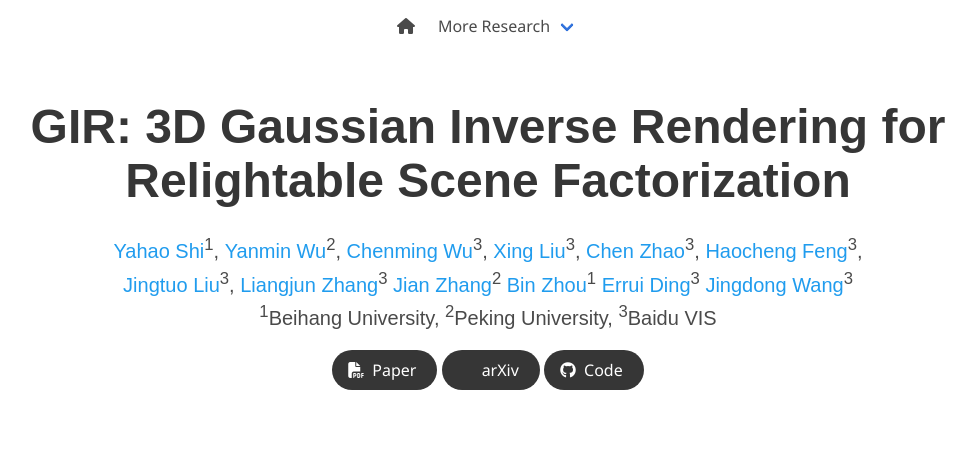
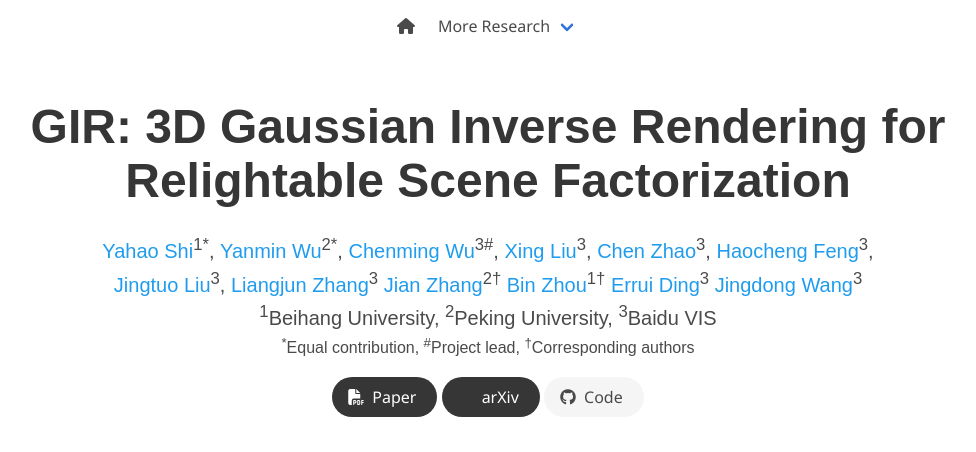
Before and after one commit to ai-fashion/ai-fashion.github.io, a plain HTML site: page index.html in a window 1280 px wide. Shown: the top 452 px of the page, without its empty margins (152-1128 px from the left). Drawn offline with nearby package versions, Linux system fonts and the light colour scheme; some packages are replaced by stand-ins of ours; grey boxes are pictures that could not be loaded; some icons are missing; a web font is replaced by a local one.

Commit message:
Update index.html

```diff
--- a/index.html
+++ b/index.html
@@ -70,7 +70,7 @@
           More Research
         </a>
         <div class="navbar-dropdown">
-          <a class="navbar-item" href="https://hd-  fusion.github.io">
+          <a class="navbar-item" href="https://hd-fusion.github.io">
             HDFusion
           </a>
           <!-- <a class="navbar-item" href="https://nerfies.github.io">
@@ -98,11 +98,11 @@
           <h1 class="title is-1 publication-title">GIR: 3D Gaussian Inverse Rendering for Relightable Scene Factorization</h1>
           <div class="is-size-5 publication-authors">
             <span class="author-block">
-              <a href="https://scholar.google.com/citations?user=-VJZrUkAAAAJ&hl=en">Yahao Shi</a><sup>1</sup>,</span>
+              <a href="https://scholar.google.com/citations?user=-VJZrUkAAAAJ&hl=en">Yahao Shi</a><sup>1*</sup>,</span>
             <span class="author-block">
-              <a href="https://yanmin-wu.github.io/">Yanmin Wu</a><sup>2</sup>,</span>
+              <a href="https://scholar.google.com/citations?user=11sQNWwAAAAJ&hl=en&oi=ao">Yanmin Wu</a><sup>2*</sup>,</span>
             <span class="author-block">
-              <a href="https://scholar.google.com/citations?user=eOkkQWUAAAAJ&hl=en&oi=ao">Chenming Wu</a><sup>3</sup>,
+              <a href="https://scholar.google.com/citations?user=eOkkQWUAAAAJ&hl=en&oi=ao">Chenming Wu</a><sup>3#</sup>,
             </span>
             <span class="author-block">
               <a href="https://scholar.google.com/citations?user=bdVU63IAAAAJ&hl=en">Xing Liu</a><sup>3</sup>,
@@ -121,10 +121,10 @@
               <a href="https://www.cs.unc.edu/~zlj/">Liangjun Zhang</a><sup>3</sup>
             </span>
             <span class="author-block">
-              <a href="https://jianzhang.tech/">Jian Zhang</a><sup>2</sup>
+              <a href="https://jianzhang.tech/">Jian Zhang</a><sup>2†</sup>
             </span>
             <span class="author-block">
-              <a href="https://scholar.google.com/citations?user=tG4RnyYAAAAJ&hl=en">Bin Zhou</a><sup>1</sup>
+              <a href="https://scholar.google.com/citations?user=tG4RnyYAAAAJ&hl=en">Bin Zhou</a><sup>1†</sup>
             </span>
             <span class="author-block">
               <a href="https://scholar.google.com/citations?user=1wzEtxcAAAAJ&hl=zh-CN">Errui Ding</a><sup>3</sup>
@@ -140,11 +140,17 @@
             <span class="author-block"><sup>3</sup>Baidu VIS</span>
           </div>
 
+          <div class="is-size-6 publication-authors">
+            <span class="author-block"><sup>*</sup>Equal contribution,</span>
+            <span class="author-block"><sup>#</sup>Project lead,</span>
+            <span class="author-block"><sup>†</sup>Corresponding authors</span>
+          </div>
+
           <div class="column has-text-centered">
             <div class="publication-links">
               <!-- PDF Link. -->
               <span class="link-block">
-                <a href="https://arxiv.org/pdf/2011.12948"
+                <a href="https://arxiv.org/abs/2312.05133"
                    class="external-link button is-normal is-rounded is-dark">
                   <span class="icon">
                       <i class="fas fa-file-pdf"></i>
@@ -153,7 +159,7 @@
                 </a>
               </span>
               <span class="link-block">
-                <a href="https://arxiv.org/abs/2011.12948"
+                <a href="https://arxiv.org/abs/2312.05133"
                    class="external-link button is-normal is-rounded is-dark">
                   <span class="icon">
                       <i class="ai ai-arxiv"></i>
@@ -174,7 +180,7 @@
               <!-- Code Link. -->
               <span class="link-block">
                 <a href="https://3dgir.github.io/"
-                   class="external-link button is-normal is-rounded is-dark">
+                   class="external-link button is-normal is-rounded is-light">
                   <span class="icon">
                       <i class="fab fa-github"></i>
                   </span>
@@ -318,8 +324,9 @@
             In this paper, we answer this question by introducing GIR, a novel inverse rendering framework based on 3DGS that estimates material properties, geometry, and illumination from multi-view images in high fidelity. We address the challenge of accurately modeling surface normals in 3D Gaussian representations. The complexity arises from the discrete and often in-homogeneous distribution of these Gaussians. This makes the learning of accurate normals nontrivial without the use of regularization. Moreover, the normal regularization methods designed for learning implicit Signed Distance Functions (SDF), such as the one used in NeuS cannot be applied in this context. We thus propose an efficient self-regularization method that ensures the shortest axis of each visible 3D Gaussian forms an obtuse angle with the camera's principal axis. Furthermore, we propose an approach for indirect illumination reconstruction that is suited for 3D Gaussian representation. Extensive experimental analyses have demonstrated that our proposed approach significantly outperforms existing methods on various datasets across multiple tasks.
           </p>
           <img src="./static/images/pipeline.png"
-                 class="interpolation-image"
-                 alt="Interpolate start reference image."/>
+               class="interpolation-image"
+               alt="Interpolate start reference image"
+               style="width: 60%; height: auto; display: block; margin: 0 auto;">
         </div>
         <!-- <div class="columns is-vcentered interpolation-panel">
           <div class="column is-3 has-text-centered">
@@ -450,6 +457,7 @@
   title     = {GIR: 3D Gaussian Inverse Rendering for Relightable Scene Factorization},
   journal   = {Arxiv},
   year      = {2023},
+  eprint    = {2312.05133},
 }</code></pre>
   </div>
 </section>
```
